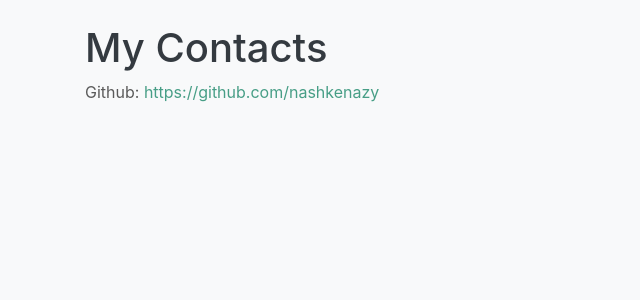
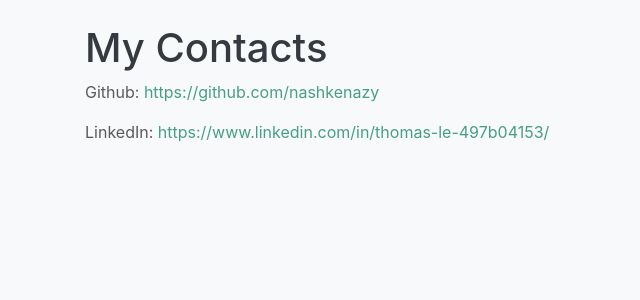
Before and after one commit to lettertea/Some-Django-Blog, a Django app: page /contact/ in a window 1280 px wide. Shown: the part 56-356 px from the top of the page, without its empty margins (0-640 px from the left). Run offline with Django 3.2, Linux system fonts and the light colour scheme; some libraries are stand-ins or nearby versions.

Commit message:
updated contacts

```diff
--- a/blog/templates/contact.html
+++ b/blog/templates/contact.html
@@ -3,4 +3,5 @@
 
 {% block content %}
 <p>Github: <a href="https://github.com/nashkenazy" target="_blank">https://github.com/nashkenazy</a></p>
+<p>LinkedIn: <a href="https://www.linkedin.com/in/thomas-le-497b04153/" target="_blank">https://www.linkedin.com/in/thomas-le-497b04153/</a></p>
 {% endblock %}
```
